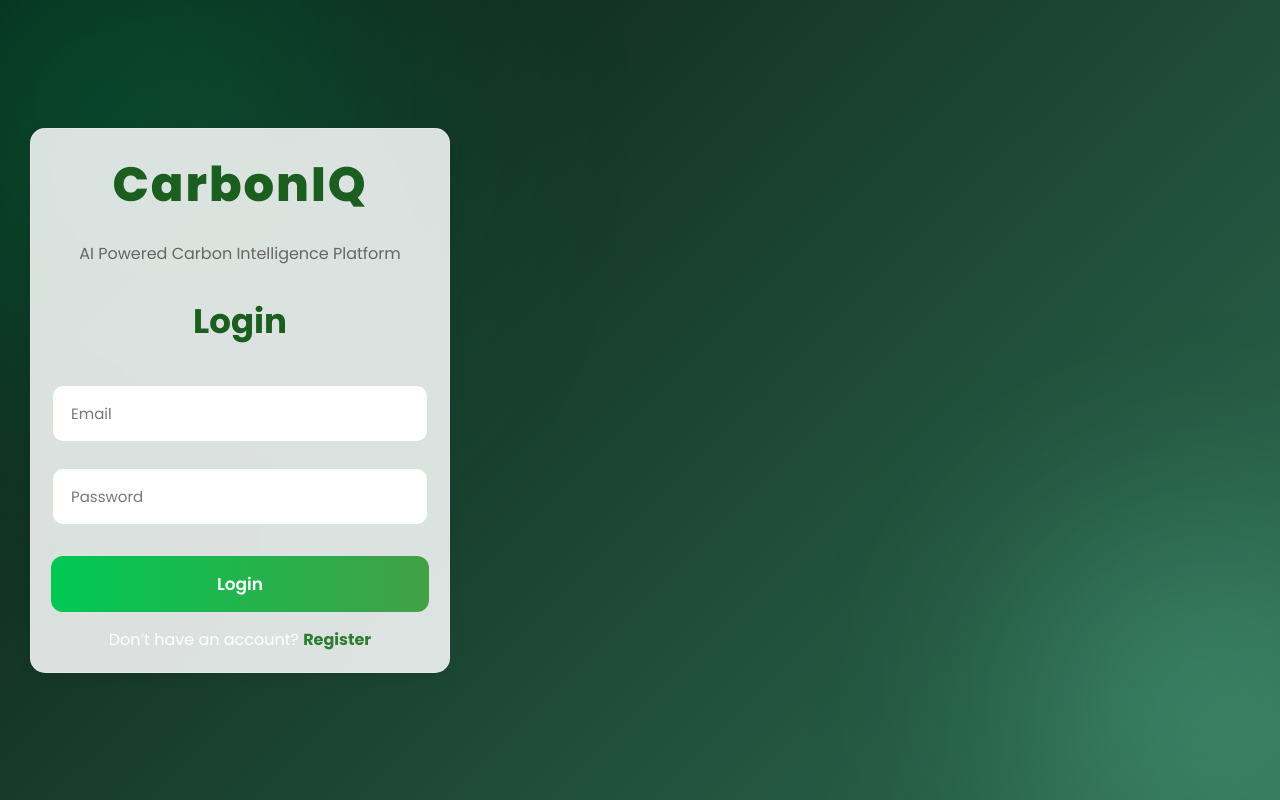
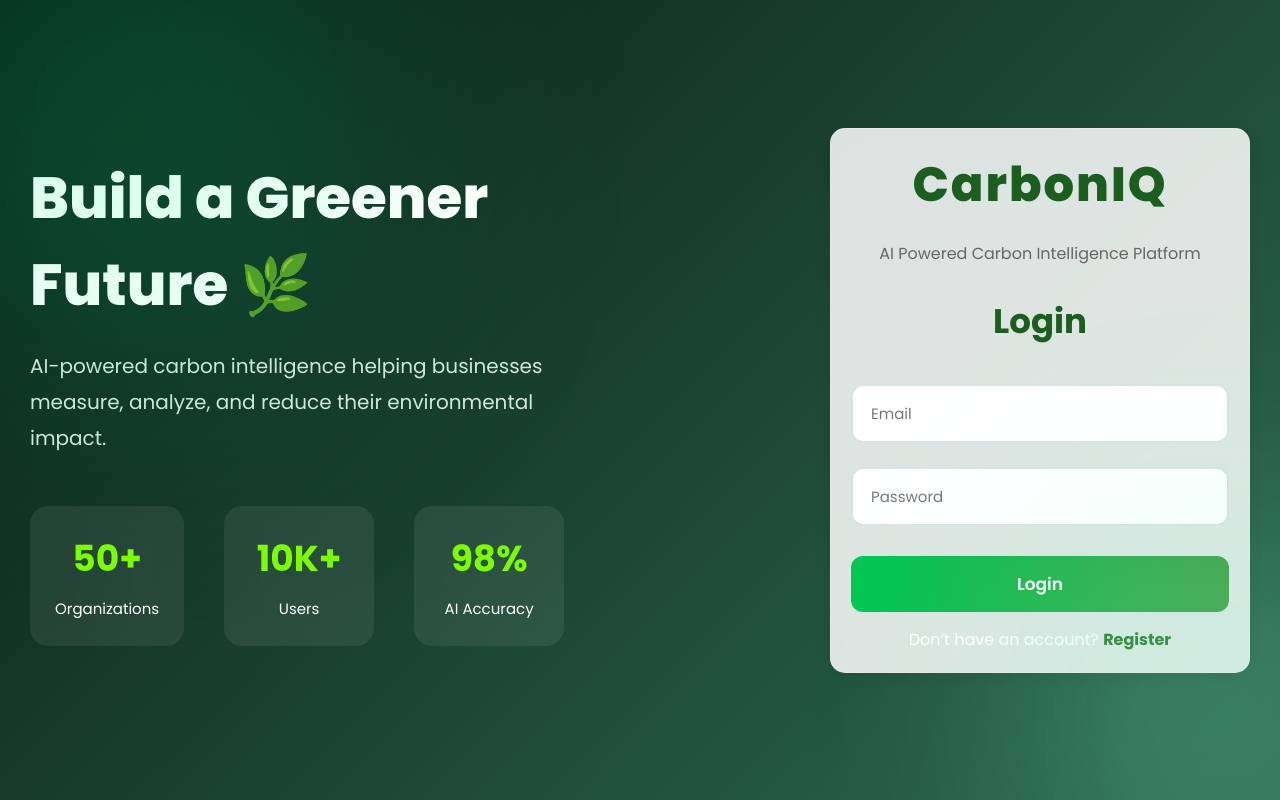
Before and after one commit to KaranBhardwaj1/summer-internship-hackathon-2026-code-champions, a React app in the folder frontend/: page / in a window 1280 px wide. Built offline with nearby package versions, Linux system fonts and the light colour scheme; the HTML template or start-up script is replaced by a standard one.

Commit message:
Update Login.jsx

```diff
--- a/frontend/src/pages/Login.jsx
+++ b/frontend/src/pages/Login.jsx
@@ -44,6 +44,31 @@ function Login() {
 
   return (
     <div className="container">
+      <div className="left-section">
+  <h1>Build a Greener Future 🌿</h1>
+
+  <p>
+    AI-powered carbon intelligence helping businesses measure,
+    analyze, and reduce their environmental impact.
+  </p>
+
+  <div className="stats">
+    <div>
+      <h2>50+</h2>
+      <span>Organizations</span>
+    </div>
+
+    <div>
+      <h2>10K+</h2>
+      <span>Users</span>
+    </div>
+
+    <div>
+      <h2>98%</h2>
+      <span>AI Accuracy</span>
+    </div>
+  </div>
+</div>
       <div className="card">
         <h1 style={{
     fontSize: "48px",
```
